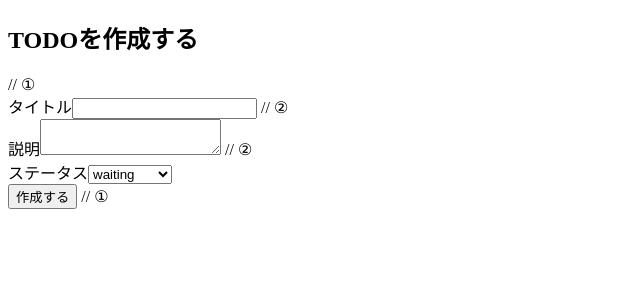
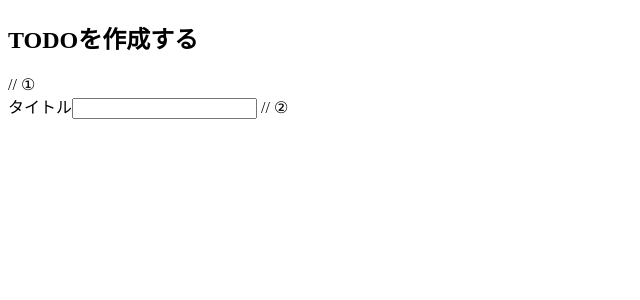
Before and after one commit to takamai0611/Vue-todo, a Vue app: page /new in a window 1280 px wide. Shown: the top 300 px of the page, without its empty margins (0-640 px from the left). Built offline with nearby package versions, Linux system fonts and the light colour scheme.

Commit message:
delete,fix:不要な記述を消去,history更新

```diff
--- a/src/clients/TodoClient/index.ts
+++ b/src/clients/TodoClient/index.ts
@@ -9,7 +9,6 @@ export class TodoClient implements TodoClientInterface {
         .filter((key) => !isNaN(Number(key)))
         .map((key) => {
           const todo = JSON.parse(localStorage.getItem(key) as string) as Todo
-          todo.createdAt = new Date(todo.createdAt)
           todo.updatedAt = new Date(todo.updatedAt)
           return todo
         })
@@ -42,11 +41,7 @@ export class TodoClient implements TodoClientInterface {
     const date = new Date()
     return {
       id: date.getTime(),
-      title: todo.title,
-      description: todo.description,
-      status: todo.status,
-      createdAt: date,
-      updatedAt: date
+      title: todo.title
     } as Todo
   }
 }
--- a/src/clients/TodoClient/mock.ts
+++ b/src/clients/TodoClient/mock.ts
@@ -4,27 +4,15 @@ import { TodoClientInterface } from './types'
 const mockTodo: Todo[] = [
   {
     id: 1,
-    title: 'todo1',
-    description: '1つ目',
-    status: 'waiting',
-    createdAt: new Date('2020-12-01'),
-    updatedAt: new Date('2020-12-01')
+    title: 'todo1'
   },
   {
     id: 2,
-    title: 'todo2',
-    description: '2つ目',
-    status: 'waiting',
-    createdAt: new Date('2020-12-02'),
-    updatedAt: new Date('2020-12-02')
+    title: 'todo2'
   },
   {
     id: 3,
-    title: 'todo3',
-    description: '3つ目',
-    status: 'working',
-    createdAt: new Date('2020-12-03'),
-    updatedAt: new Date('2020-12-04')
+    title: 'todo3'
   }
 ]
 
@@ -57,9 +45,6 @@ export class MockTodoClient implements TodoClientInterface {
     return {
       id: date.getTime(),
       title: todo.title,
-      description: todo.description,
-      status: todo.status,
-      createdAt: date,
       updatedAt: date
     } as Todo
   }
--- a/src/components/TodoItem.vue
+++ b/src/components/TodoItem.vue
@@ -2,17 +2,14 @@
   <div class="card">
     <div>
       <span class="title" @click="clickTitle">{{ todo.title }}</span>
-      <span class="status" :class="todo.status">{{ todo.status }}</span>
     </div>
-    <div class="body">説明：{{ todo.description }}</div>
-    <div class="body">作成日：{{ formatDate }}</div>
     <hr />
   </div>
 </template>
 
 <script lang="ts">
 import { Todo } from '@/store/todo/types'
-import { computed, defineComponent, PropType } from 'vue'
+import { defineComponent, PropType } from 'vue'
 
 export default defineComponent({
   props: {
@@ -28,15 +25,8 @@ export default defineComponent({
       emit('clickTitle', props.todo.id)
     }
 
-    const formatDate = computed(() => {
-      return `${props.todo.createdAt.getFullYear()}/${
-        props.todo.createdAt.getMonth() + 1
-      }/${props.todo.createdAt.getDate()}`
-    })
-
     return {
-      clickTitle,
-      formatDate
+      clickTitle
     }
   }
 })
--- a/src/store/todo/types.ts
+++ b/src/store/todo/types.ts
@@ -5,9 +5,6 @@ export type Status = 'waiting' | 'working' | 'completed' | 'pending'
 export interface Todo {
   id: number
   title: string
-  description: string
-  status: Status
-  createdAt: Date
   updatedAt: Date
 }
 
@@ -15,7 +12,7 @@ export interface TodoState {
   todos: Todo[]
 }
 
-export type Params = Pick<Todo, 'title' | 'description' | 'status'>
+export type Params = Pick<Todo, 'title' |>
 
 export interface TodoStore {
   state: DeepReadonly<TodoState>
--- a/src/views/AddTodo.vue
+++ b/src/views/AddTodo.vue
@@ -5,20 +5,6 @@
         <label for="title">タイトル</label>
         <input type="text" id="title" v-model="data.title" /> // ②
       </div>
-      <div>
-        <label for="description">説明</label>
-        <textarea id="description" v-model="data.description" /> // ②
-      </div>
-      <div>
-        <label for="status">ステータス</label>
-        <select id="status" v-model="data.status"> // ②
-          <option value="waiting">waiting</option>
-          <option value="working">working</option>
-          <option value="completed">completed</option>
-          <option value="pending">pending</option>
-        </select>
-      </div>
-      <button @click="onSubmit">作成する</button> // ①
     </form>
   </template>
 
@@ -38,17 +24,13 @@ export default defineComponent({
     const router = useRouter() // ④
 
     const data = reactive<Params>({ // ⑤
-      title: '',
-      description: '',
-      status: 'waiting'
+      title: ''
     })
 
     const onSubmit = () => { // ⑥
-      const { title, description, status } = data
+      const { title } = data
       todoStore.addTodo({
-        title,
-        description,
-        status
+        title
       })
       router.push('/')
     }
--- a/src/views/EditTodo.vue
+++ b/src/views/EditTodo.vue
@@ -7,19 +7,6 @@
     <div>
       <label for="title">タイトル</label>
       <input type="text" id="title" v-model="data.title" />
-    </div>
-    <div>
-      <label for="description">説明</label>
-      <textarea id="description" v-model="data.description" />
-    </div>
-    <div>
-      <label for="status">ステータス</label>
-      <select id="status" v-model="data.status">
-        <option value="waiting">waiting</option>
-        <option value="working">working</option>
-        <option value="completed">completed</option>
-        <option value="pending">pending</option>
-      </select>
     </div>
     <button @click="onSubmit">更新する</button>
   </form>
@@ -47,19 +34,15 @@ export default defineComponent({
 
       const data = reactive<Params>({
 
-        title: todo.title,
-        description: todo.description,
-        status: todo.status
+        title: todo.title
       })
 
       const onSubmit = () => {
-        const { title, description, status } = data
+        const { title } = data
         todoStore.updateTodo(id, {
 
           ...todo,
-          title,
-          description,
-          status
+          title
         })
         router.push('/')
       }
--- a/src/views/todo.vue
+++ b/src/views/todo.vue
@@ -13,7 +13,6 @@
       <div>Loading...</div>
     </template>
   </Suspense>
-  <router-link to="/new">新規作成</router-link>
 </template>
 
 <script lang="ts">
```
Also changed, not shown: history/20230325-2.md (+47 -0 lines).
